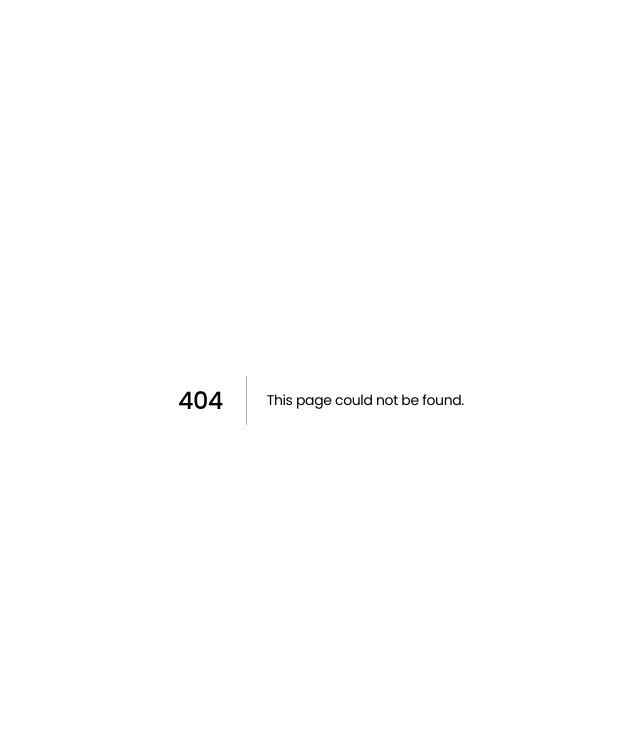
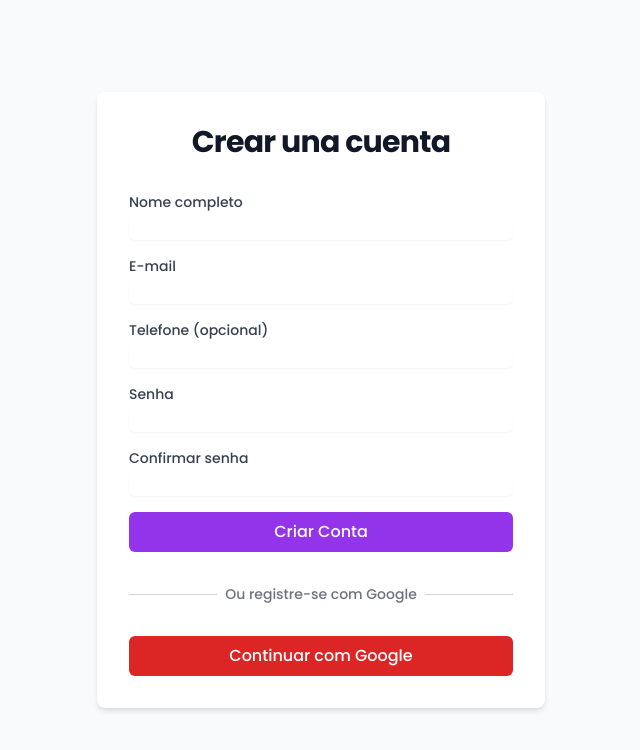
Before and after one commit to jorgehara/jorgehara-photography-store-frontend, a Next.js app: page /register in a window 1280 px wide. Before the commit this address had no page. Shown: the top 750 px of the page, without its empty margins (319-959 px from the left). Built offline with nearby package versions, Linux system fonts and the light colour scheme; no server answers.

Commit message:
create register.js con formulario

```diff
--- /dev/null
+++ b/pages/register.js
@@ -0,0 +1,131 @@
+import React, { useState } from 'react';
+import { useRouter } from 'next/router';
+import axios from '../lib/axios'; // Asegúrate de que la ruta sea correcta
+import { signIn } from 'next-auth/react'; // Para el inicio de sesión con Google
+
+const RegisterPage = () => {
+  const router = useRouter();
+  const [fullName, setFullName] = useState('');
+  const [email, setEmail] = useState('');
+  const [phone, setPhone] = useState('');
+  const [password, setPassword] = useState('');
+  const [confirmPassword, setConfirmPassword] = useState('');
+  const [error, setError] = useState(null);
+  const [successMessage, setSuccessMessage] = useState(null);
+
+  const handleSubmit = async (e) => {
+    e.preventDefault();
+    if (password !== confirmPassword) {
+      setError('Las contraseñas no coinciden');
+      return;
+    }
+
+    try {
+      const response = await axios.post('/auth/register', {
+        username: fullName, // Cambia esto si tu backend espera un campo diferente
+        email,
+        phone,
+        password
+      });
+      setSuccessMessage('Usuario registrado exitosamente.'); // Mensaje de éxito
+      setError(null);
+      router.push('/login'); // Redirige a la página de login después del registro
+    } catch (err) {
+      setError('Error al crear la cuenta: ' + (err.response?.data?.message || 'Error desconocido'));
+      setSuccessMessage(null);
+    }
+  };
+
+  const handleGoogleLogin = async () => {
+    await signIn('google'); // Inicia sesión con Google
+  };
+
+  return (
+    <div className="min-h-screen flex items-center justify-center bg-gray-50 dark:bg-gray-900">
+      <div className="max-w-md w-full space-y-8 p-8 bg-white dark:bg-gray-800 shadow-md rounded-lg">
+        <h2 className="text-center text-3xl font-extrabold text-gray-900 dark:text-white">
+          Crear una cuenta
+        </h2>
+        {error && (
+          <div className="mb-4 p-4 bg-red-100 text-red-600 rounded-lg">
+            {error}
+          </div>
+        )}
+        {successMessage && (
+          <div className="mb-4 p-4 bg-green-100 text-green-600 rounded-lg">
+            {successMessage}
+          </div>
+        )}
+        <form onSubmit={handleSubmit} className="space-y-4">
+          <div>
+            <label className="block text-sm font-medium text-gray-700">Nome completo</label>
+            <input
+              type="text"
+              value={fullName}
+              onChange={(e) => setFullName(e.target.value)}
+              className="mt-1 block w-full rounded-md border-gray-300 shadow-sm focus:border-purple-500 focus:ring-purple-500"
+              required
+            />
+          </div>
+          <div>
+            <label className="block text-sm font-medium text-gray-700">E-mail</label>
+            <input
+              type="email"
+              value={email}
+              onChange={(e) => setEmail(e.target.value)}
+              className="mt-1 block w-full rounded-md border-gray-300 shadow-sm focus:border-purple-500 focus:ring-purple-500"
+              required
+            />
+          </div>
+          <div>
+            <label className="block text-sm font-medium text-gray-700">Telefone (opcional)</label>
+            <input
+              type="text"
+              value={phone}
+              onChange={(e) => setPhone(e.target.value)}
+              className="mt-1 block w-full rounded-md border-gray-300 shadow-sm focus:border-purple-500 focus:ring-purple-500"
+            />
+          </div>
+          <div>
+            <label className="block text-sm font-medium text-gray-700">Senha</label>
+            <input
+              type="password"
+              value={password}
+              onChange={(e) => setPassword(e.target.value)}
+              className="mt-1 block w-full rounded-md border-gray-300 shadow-sm focus:border-purple-500 focus:ring-purple-500"
+              required
+            />
+          </div>
+          <div>
+            <label className="block text-sm font-medium text-gray-700">Confirmar senha</label>
+            <input
+              type="password"
+              value={confirmPassword}
+              onChange={(e) => setConfirmPassword(e.target.value)}
+              className="mt-1 block w-full rounded-md border-gray-300 shadow-sm focus:border-purple-500 focus:ring-purple-500"
+              required
+            />
+          </div>
+          <button type="submit" className="w-full px-4 py-2 bg-purple-600 text-white rounded-md hover:bg-purple-700">
+            Criar Conta
+          </button>
+        </form>
+        <div className="relative mb-6">
+          <div className="absolute inset-0 flex items-center">
+            <div className="w-full border-t border-gray-300 dark:border-gray-600"></div>
+          </div>
+          <div className="relative flex justify-center text-sm">
+            <span className="px-2 bg-white dark:bg-gray-800 text-gray-500">
+              Ou registre-se com Google
+            </span>
+          </div>
+        </div>
+        <button onClick={handleGoogleLogin} className="w-full flex items-center justify-center gap-2 px-4 py-2 bg-red-600 text-white rounded-md hover:bg-red-700">
+          Continuar com Google
+        </button>
+      </div>
+    </div>
+  );
+};
+
+export default RegisterPage;
```
